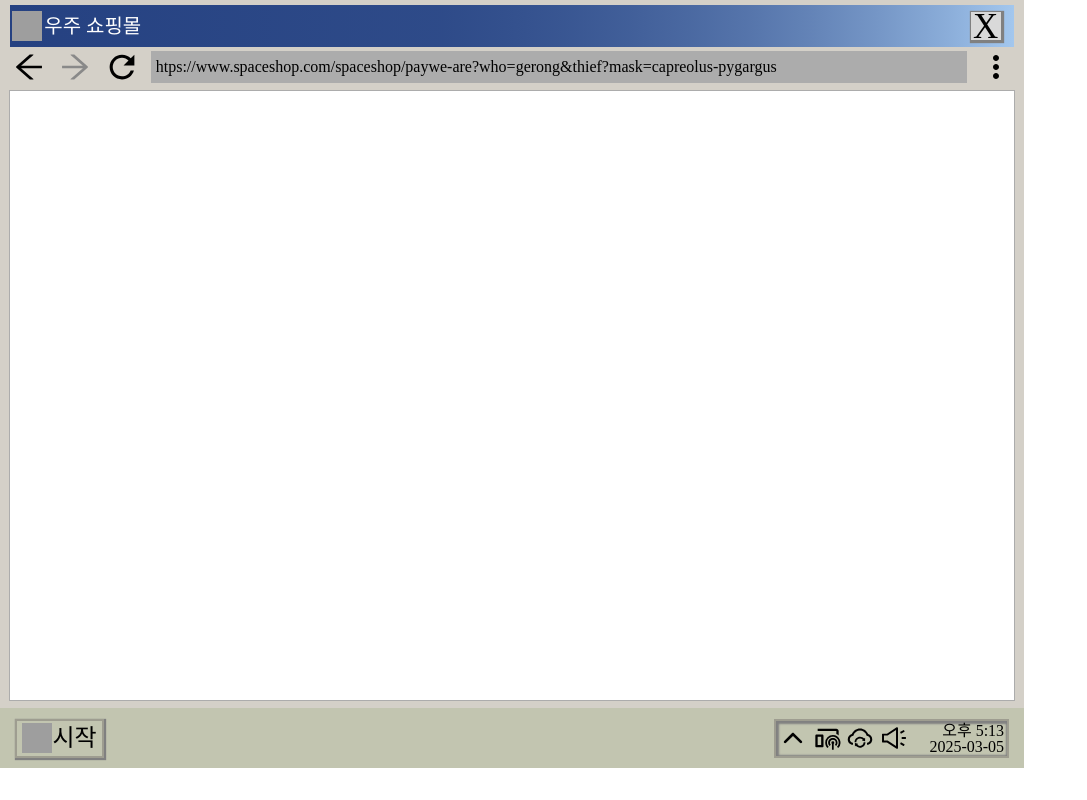
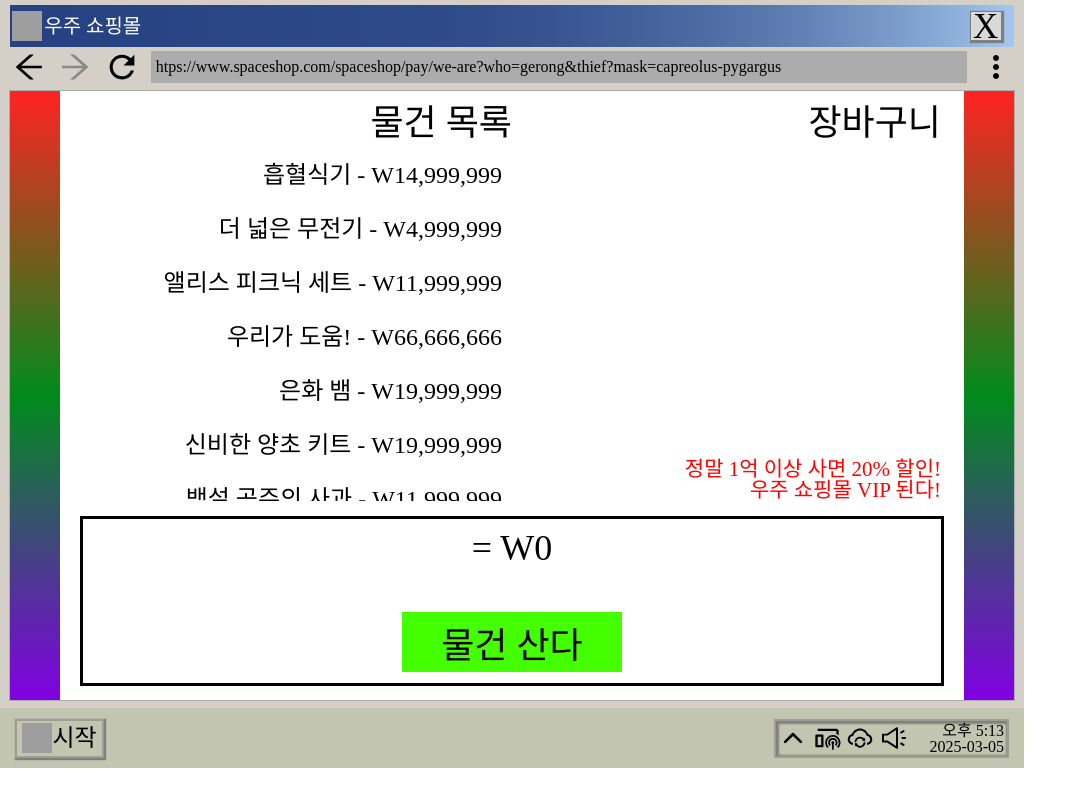
Before and after one commit to kyoungg/project_gotowork, a React (Vite) app: page /spaceshop/pay in a window 1280 px wide. Shown: the whole page, without its empty margins (0-1087 px from the left). Built offline with nearby package versions, Linux system fonts and the light colour scheme; grey boxes are pictures that could not be loaded; a web font is replaced by a local one.

Commit message:
feat: 장바구니 구현

```diff
--- a/src/components/spaceshop/Main.tsx
+++ b/src/components/spaceshop/Main.tsx
@@ -44,7 +44,7 @@ const Title = styled.div`
 
   font-size: 64px;
   color: #44ff00;
-  padding-top: 40%;
+  padding-top: 47%;
 `;
 
 const Text = styled.div`
--- /dev/null
+++ b/src/components/spaceshop/SpaceList.tsx
@@ -0,0 +1,219 @@
+import styled from "styled-components";
+import { useEffect, useState } from "react";
+
+import shopData from "../../assets/data/spaceshop";
+
+interface ProductType {
+  id: string;
+  name: string;
+  price: number;
+  selected: boolean;
+}
+
+const SpaceList = () => {
+  const [payList, setPayList] = useState<ProductType[]>([]);
+  const [totalPrice, setTotalPrice] = useState(0);
+
+  useEffect(() => {
+    const total = payList.reduce((acc, item) => acc + item.price, 0);
+    setTotalPrice(total);
+  }, [payList]);
+
+  const handleAddToCart = (product: ProductType) => {
+    setPayList((prev) => {
+      if (prev.find((item) => item.id === product.id)) return prev; // 중복 방지
+      console.log(payList);
+      return [...prev, product];
+    });
+  };
+
+  const handleRemoveFromCart = (id: string) => {
+    setPayList((prev) => prev.filter((item) => item.id !== id));
+  };
+
+  return (
+    <Background>
+      <Container>
+        <Top>
+          <Left>
+            <Title>물건 목록</Title>
+            <Ul>
+              {shopData.map((product) => {
+                return (
+                  <Li
+                    key={product.id}
+                    id={product.id}
+                    onClick={() => handleAddToCart(product)}
+                  >
+                    {product.name} - W{product.price.toLocaleString("ko-KR")}
+                  </Li>
+                );
+              })}
+            </Ul>
+          </Left>
+          <Right>
+            <CartList>
+              <Title>장바구니</Title>
+              <Ul>
+                {payList.map((product) => {
+                  return (
+                    <Li
+                      key={product.id}
+                      onClick={() => handleRemoveFromCart(product.id)}
+                    >
+                      {product.name} - W{product.price.toLocaleString("ko-KR")}
+                    </Li>
+                  );
+                })}
+              </Ul>
+            </CartList>
+            <Viptext>
+              <P>정말 1억 이상 사면 20% 할인!</P>
+              <P>우주 쇼핑몰 VIP 된다!</P>
+            </Viptext>
+          </Right>
+        </Top>
+        <Bottom>
+          <Price>
+            = W{totalPrice.toLocaleString("ko-KR")}
+            {totalPrice >= 100000000 && (
+              <DiscountPrice>
+                ※할인했다!※ : W
+                {Math.floor(totalPrice * 0.8).toLocaleString("ko-KR")}
+              </DiscountPrice>
+            )}
+          </Price>
+          <PayBtn>물건 산다</PayBtn>
+        </Bottom>
+      </Container>
+    </Background>
+  );
+};
+
+export default SpaceList;
+
+const Background = styled.div`
+  display: flex;
+  flex-direction: column;
+  align-items: center;
+
+  background: linear-gradient(#ff2323, #018b1a, #8100e3);
+
+  width: 100%;
+  height: 100%;
+`;
+
+const Container = styled.div`
+  display: flex;
+  flex-direction: column;
+  align-items: center;
+  justify-content: center;
+
+  background: white;
+
+  width: 90%;
+  height: 100%;
+`;
+
+const Top = styled.div`
+  display: flex;
+  flex-direction: row;
+  align-items: flex-start;
+
+  width: 95%;
+  height: 65%;
+`;
+
+const Left = styled.div`
+  display: flex;
+  flex-direction: column;
+  align-items: flex-end;
+
+  width: 50%;
+  height: 100%;
+`;
+
+const Right = styled.div`
+  display: flex;
+  flex-direction: column;
+  align-items: flex-end;
+  justify-content: space-between;
+
+  width: 50%;
+  height: 100%;
+`;
+
+const Ul = styled.ul`
+  display: flex;
+  flex-direction: column;
+  align-items: flex-end;
+
+  overflow-y: auto;
+`;
+
+const Li = styled.li`
+  padding: 15px 10px;
+  font-size: 24px;
+
+  cursor: pointer;
+`;
+
+const Bottom = styled.div`
+  height: 27%;
+  width: 95%;
+  margin-top: 15px;
+
+  border: solid black 3px;
+
+  font-size: 36px;
+
+  display: flex;
+  align-items: center;
+  justify-content: center;
+  flex-direction: column;
+`;
+
+const Title = styled.p`
+  font-size: 36px;
+  padding-bottom: 7px;
+`;
+
+const P = styled.p`
+  font-size: 21px;
+  color: #ff0000;
+`;
+
+const Viptext = styled.div`
+  display: flex;
+  flex-direction: column;
+  align-items: flex-end;
+`;
+
+const CartList = styled.div`
+  display: flex;
+  flex-direction: column;
+  align-items: flex-end;
+
+  overflow-y: auto;
+`;
+
+const Price = styled.div`
+  display: flex;
+  flex-direction: column;
+  align-items: center;
+  height: 50%;
+`;
+
+const DiscountPrice = styled.div`
+  color: #ff0000;
+`;
+
+const PayBtn = styled.button`
+  width: 220px;
+  height: 60px;
+
+  font-size: 36px;
+
+  background-color: #44ff00;
+  border: none;
+`;
--- a/src/components/spaceshop/Spaceshop.tsx
+++ b/src/components/spaceshop/Spaceshop.tsx
@@ -40,7 +40,7 @@ const Spaceshop: React.FC<SpaceshopProps> = ({ component }) => {
         <Url>
           <p>
             htps://www.spaceshop.com{pathname}
-            we-are?who=gerong&thief?mask=capreolus-pygargus
+            /we-are?who=gerong&thief?mask=capreolus-pygargus
           </p>
         </Url>
         <BiDotsVerticalRounded size="36" />
--- a/src/pages/spaceshop/SpaceshopPayPage.tsx
+++ b/src/pages/spaceshop/SpaceshopPayPage.tsx
@@ -1,9 +1,10 @@
+import SpaceList from "../../components/spaceshop/SpaceList";
 import Spaceshop from "../../components/spaceshop/Spaceshop";
 
 const SpaceShopPayPage = () => {
   return (
     <>
-      <Spaceshop />
+      <Spaceshop component={<SpaceList />} />
     </>
   );
 };
```
